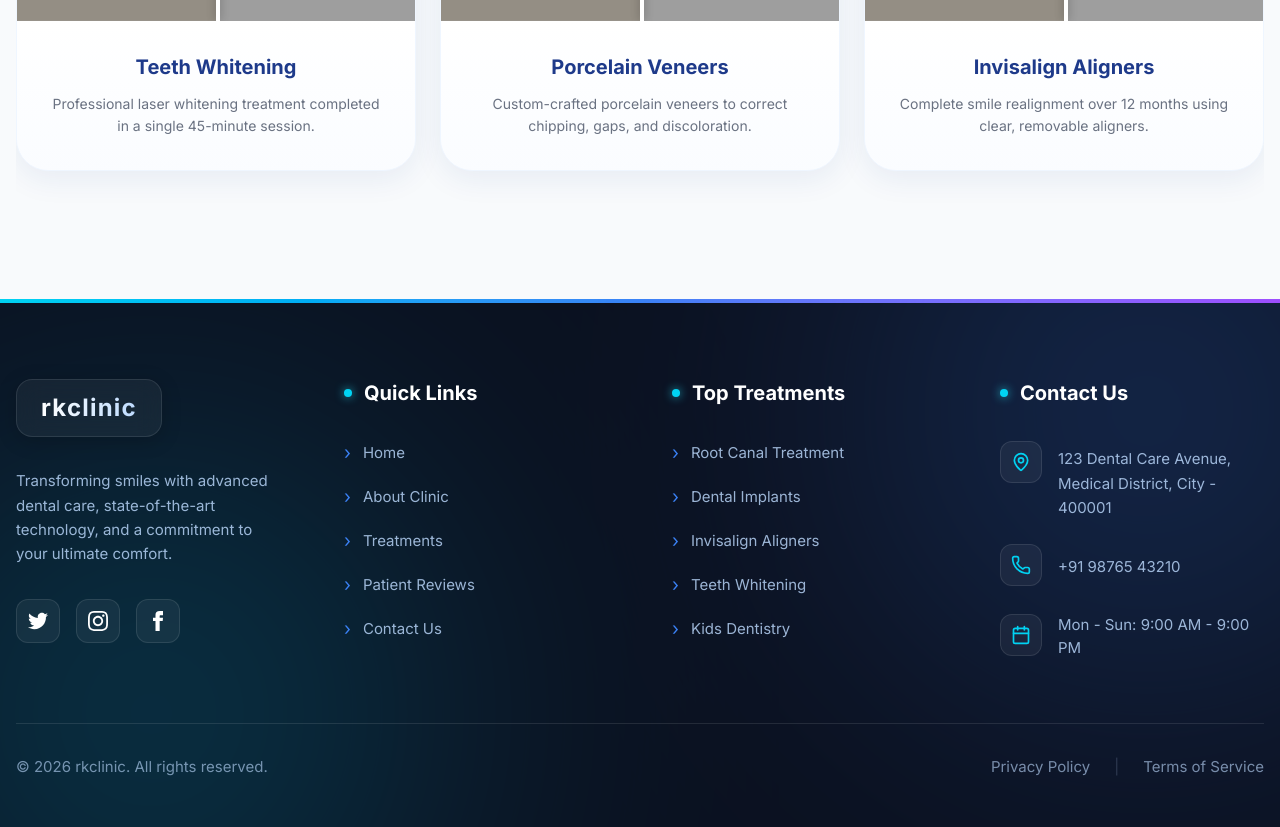
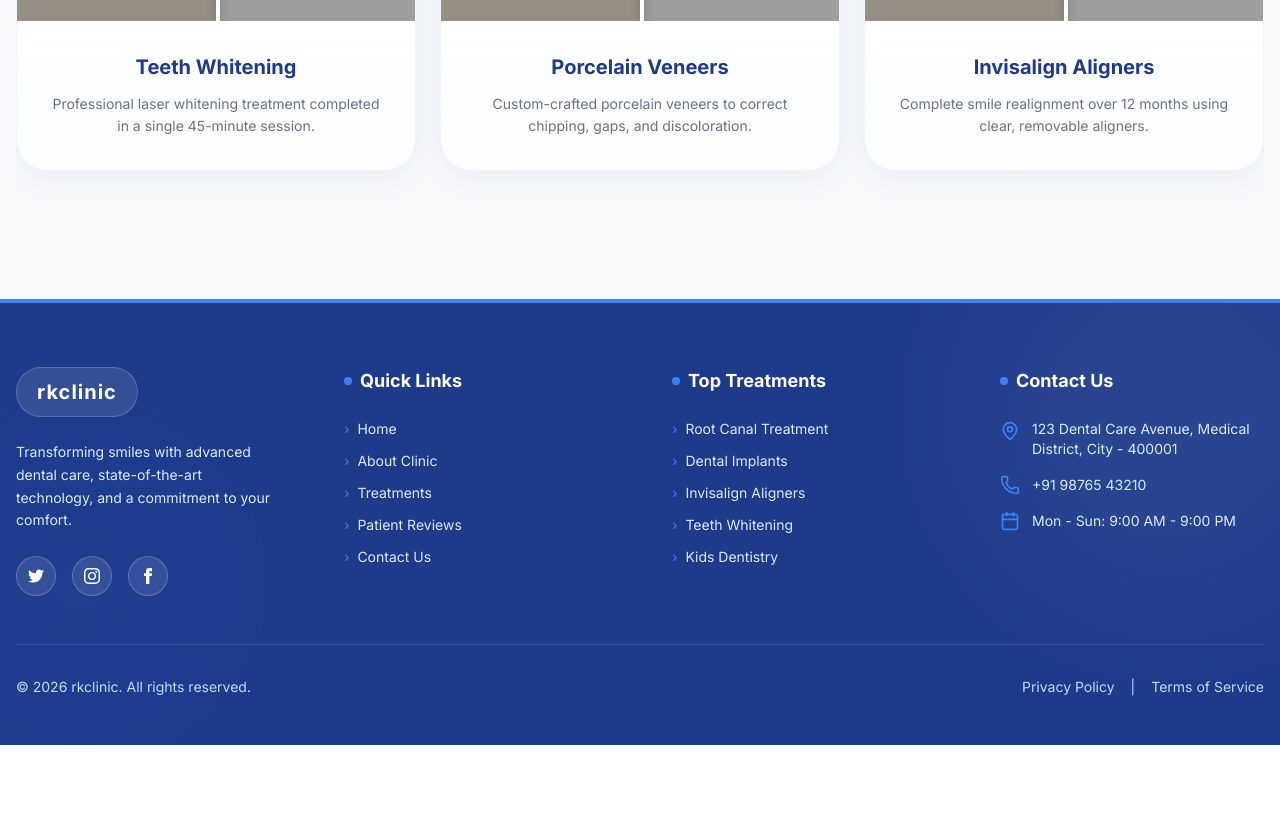
Before and after one commit to khusshis/dental, a React (Vite) app: page / in a window 1280 px wide. Shown: the part 3100-3927 px from the top of the page. After the commit the page ends 3845 px from the top, so only its background shows below. Built offline with nearby package versions, Linux system fonts and the light colour scheme; grey boxes are pictures that could not be loaded.

Commit message:
Make footer subtle and clean

```diff
--- a/src/App.tsx
+++ b/src/App.tsx
@@ -827,123 +827,106 @@ export default function App() {
         </div>
       </section>
       {/* Footer */}
-      <footer className="bg-[#0b1120] text-white pt-20 pb-28 md:pb-12 relative overflow-hidden">
-        {/* Animated Gradient Border Top */}
-        <div className="absolute top-0 left-0 right-0 h-1 bg-gradient-to-r from-cyan-400 via-[#3b82f6] to-purple-500"></div>
-
-        {/* Animated decorative subtle pattern */}
-        <div className="absolute top-0 left-0 w-full h-full opacity-20 pointer-events-none">
-          <motion.div
-            animate={{ scale: [1, 1.2, 1], x: [0, 50, 0], y: [0, 30, 0] }}
-            transition={{ duration: 15, repeat: Infinity, ease: "easeInOut" }}
-            className="absolute -top-40 -right-20 w-[500px] h-[500px] rounded-full bg-[#3b82f6] blur-[120px]"
-          ></motion.div>
-          <motion.div
-            animate={{ scale: [1, 1.3, 1], x: [0, -40, 0], y: [0, -50, 0] }}
-            transition={{ duration: 20, repeat: Infinity, ease: "easeInOut" }}
-            className="absolute -bottom-40 -left-20 w-[500px] h-[500px] rounded-full bg-cyan-500 blur-[120px]"
-          ></motion.div>
+      <footer className="bg-[#1e3a8a] text-white pt-16 pb-24 md:pb-12 border-t-4 border-[#3b82f6] relative overflow-hidden">
+        {/* Decorative subtle pattern */}
+        <div className="absolute top-0 left-0 w-full h-full opacity-5 pointer-events-none">
+          <div className="absolute -top-20 -right-20 w-96 h-96 rounded-full bg-white blur-3xl"></div>
+          <div className="absolute bottom-0 -left-20 w-80 h-80 rounded-full bg-[#3b82f6] blur-3xl"></div>
         </div>
 
         <div className="max-w-[1400px] mx-auto px-4 relative z-10">
-          <div className="grid grid-cols-1 md:grid-cols-2 lg:grid-cols-4 gap-12 lg:gap-16 mb-16">
+          <div className="grid grid-cols-1 md:grid-cols-2 lg:grid-cols-4 gap-12 lg:gap-16 mb-12">
             {/* Brand Column */}
             <motion.div
-              initial={{ opacity: 0, y: 30 }}
+              initial={{ opacity: 0, y: 20 }}
               whileInView={{ opacity: 1, y: 0 }}
               viewport={{ once: true }}
-              transition={{ duration: 0.6 }}
+              transition={{ duration: 0.5 }}
             >
-              <div className="flex items-center gap-2 bg-white/5 backdrop-blur-md w-max px-6 py-3 rounded-2xl mb-8 border border-white/10 shadow-[0_4px_20px_rgba(0,0,0,0.2)]">
-                <span className="text-2xl font-black tracking-wider text-transparent bg-clip-text bg-gradient-to-r from-white to-blue-200">rkclinic</span>
+              <div className="flex items-center gap-2 bg-white/10 w-max px-5 py-2.5 rounded-full mb-6 border border-white/20">
+                <span className="text-xl font-bold tracking-wider text-white">rkclinic</span>
               </div>
-              <p className="text-blue-200/80 text-[15px] leading-relaxed mb-8">
-                Transforming smiles with advanced dental care, state-of-the-art technology, and a commitment to your ultimate comfort.
+              <p className="text-blue-100 text-sm leading-relaxed mb-6">
+                Transforming smiles with advanced dental care, state-of-the-art technology, and a commitment to your comfort.
               </p>
               <div className="flex gap-4">
-                <motion.a whileHover={{ scale: 1.15, y: -4 }} whileTap={{ scale: 0.95 }} href="#" className="w-11 h-11 rounded-xl bg-white/5 flex items-center justify-center hover:bg-[#3b82f6] hover:shadow-[0_0_20px_rgba(59,130,246,0.5)] transition-all border border-white/10">
-                  <svg className="w-5 h-5 fill-current" viewBox="0 0 24 24"><path d="M24 4.557c-.883.392-1.832.656-2.828.775 1.017-.609 1.798-1.574 2.165-2.724-.951.564-2.005.974-3.127 1.195-.897-.957-2.178-1.555-3.594-1.555-3.179 0-5.515 2.966-4.797 6.045-4.091-.205-7.719-2.165-10.148-5.144-1.29 2.213-.669 5.108 1.523 6.574-.806-.026-1.566-.247-2.229-.616-.054 2.281 1.581 4.415 3.949 4.89-.693.188-1.452.232-2.224.084.626 1.956 2.444 3.379 4.6 3.419-2.07 1.623-4.678 2.348-7.29 2.04 2.179 1.397 4.768 2.212 7.548 2.212 9.142 0 14.307-7.721 13.995-14.646.962-.695 1.797-1.562 2.457-2.549z"/></svg>
-                </motion.a>
-                <motion.a whileHover={{ scale: 1.15, y: -4 }} whileTap={{ scale: 0.95 }} href="#" className="w-11 h-11 rounded-xl bg-white/5 flex items-center justify-center hover:bg-[#3b82f6] hover:shadow-[0_0_20px_rgba(59,130,246,0.5)] transition-all border border-white/10">
-                  <svg className="w-5 h-5 fill-current" viewBox="0 0 24 24"><path d="M12 2.163c3.204 0 3.584.012 4.85.07 3.252.148 4.771 1.691 4.919 4.919.058 1.265.069 1.645.069 4.849 0 3.205-.012 3.584-.069 4.849-.149 3.225-1.664 4.771-4.919 4.919-1.266.058-1.644.07-4.85.07-3.204 0-3.584-.012-4.849-.07-3.26-.149-4.771-1.699-4.919-4.92-.058-1.265-.07-1.644-.07-4.849 0-3.204.013-3.583.07-4.849.149-3.227 1.664-4.771 4.919-4.919 1.266-.057 1.645-.069 4.849-.069zm0-2.163c-3.259 0-3.667.014-4.947.072-4.358.2-6.78 2.618-6.98 6.98-.059 1.281-.073 1.689-.073 4.948 0 3.259.014 3.668.072 4.948.2 4.358 2.618 6.78 6.98 6.98 1.281.058 1.689.072 4.948.072 3.259 0 3.668-.014 4.948-.072 4.354-.2 6.782-2.618 6.979-6.98.059-1.28.073-1.689.073-4.948 0-3.259-.014-3.667-.072-4.947-.196-4.354-2.617-6.78-6.979-6.98-1.281-.059-1.69-.073-4.949-.073zm0 5.838c-3.403 0-6.162 2.759-6.162 6.162s2.759 6.163 6.162 6.163 6.162-2.759 6.162-6.163c0-3.403-2.759-6.162-6.162-6.162zm0 10.162c-2.209 0-4-1.79-4-4 0-2.209 1.791-4 4-4s4 1.791 4 4c0 2.21-1.791 4-4 4zm6.406-11.845c-.796 0-1.441.645-1.441 1.44s.645 1.44 1.441 1.44c.795 0 1.439-.645 1.439-1.44s-.644-1.44-1.439-1.44z"/></svg>
-                </motion.a>
-                <motion.a whileHover={{ scale: 1.15, y: -4 }} whileTap={{ scale: 0.95 }} href="#" className="w-11 h-11 rounded-xl bg-white/5 flex items-center justify-center hover:bg-[#3b82f6] hover:shadow-[0_0_20px_rgba(59,130,246,0.5)] transition-all border border-white/10">
-                  <svg className="w-5 h-5 fill-current" viewBox="0 0 24 24"><path d="M9 8h-3v4h3v12h5v-12h3.642l.358-4h-4v-1.667c0-.955.192-1.333 1.115-1.333h2.885v-5h-3.808c-3.596 0-5.192 1.583-5.192 4.615v3.385z"/></svg>
-                </motion.a>
+                <a href="#" className="w-10 h-10 rounded-full bg-white/10 flex items-center justify-center hover:bg-[#3b82f6] transition-colors border border-white/20">
+                  <svg className="w-4 h-4 fill-current" viewBox="0 0 24 24"><path d="M24 4.557c-.883.392-1.832.656-2.828.775 1.017-.609 1.798-1.574 2.165-2.724-.951.564-2.005.974-3.127 1.195-.897-.957-2.178-1.555-3.594-1.555-3.179 0-5.515 2.966-4.797 6.045-4.091-.205-7.719-2.165-10.148-5.144-1.29 2.213-.669 5.108 1.523 6.574-.806-.026-1.566-.247-2.229-.616-.054 2.281 1.581 4.415 3.949 4.89-.693.188-1.452.232-2.224.084.626 1.956 2.444 3.379 4.6 3.419-2.07 1.623-4.678 2.348-7.29 2.04 2.179 1.397 4.768 2.212 7.548 2.212 9.142 0 14.307-7.721 13.995-14.646.962-.695 1.797-1.562 2.457-2.549z"/></svg>
+                </a>
+                <a href="#" className="w-10 h-10 rounded-full bg-white/10 flex items-center justify-center hover:bg-[#3b82f6] transition-colors border border-white/20">
+                  <svg className="w-4 h-4 fill-current" viewBox="0 0 24 24"><path d="M12 2.163c3.204 0 3.584.012 4.85.07 3.252.148 4.771 1.691 4.919 4.919.058 1.265.069 1.645.069 4.849 0 3.205-.012 3.584-.069 4.849-.149 3.225-1.664 4.771-4.919 4.919-1.266.058-1.644.07-4.85.07-3.204 0-3.584-.012-4.849-.07-3.26-.149-4.771-1.699-4.919-4.92-.058-1.265-.07-1.644-.07-4.849 0-3.204.013-3.583.07-4.849.149-3.227 1.664-4.771 4.919-4.919 1.266-.057 1.645-.069 4.849-.069zm0-2.163c-3.259 0-3.667.014-4.947.072-4.358.2-6.78 2.618-6.98 6.98-.059 1.281-.073 1.689-.073 4.948 0 3.259.014 3.668.072 4.948.2 4.358 2.618 6.78 6.98 6.98 1.281.058 1.689.072 4.948.072 3.259 0 3.668-.014 4.948-.072 4.354-.2 6.782-2.618 6.979-6.98.059-1.28.073-1.689.073-4.948 0-3.259-.014-3.667-.072-4.947-.196-4.354-2.617-6.78-6.979-6.98-1.281-.059-1.69-.073-4.949-.073zm0 5.838c-3.403 0-6.162 2.759-6.162 6.162s2.759 6.163 6.162 6.163 6.162-2.759 6.162-6.163c0-3.403-2.759-6.162-6.162-6.162zm0 10.162c-2.209 0-4-1.79-4-4 0-2.209 1.791-4 4-4s4 1.791 4 4c0 2.21-1.791 4-4 4zm6.406-11.845c-.796 0-1.441.645-1.441 1.44s.645 1.44 1.441 1.44c.795 0 1.439-.645 1.439-1.44s-.644-1.44-1.439-1.44z"/></svg>
+                </a>
+                <a href="#" className="w-10 h-10 rounded-full bg-white/10 flex items-center justify-center hover:bg-[#3b82f6] transition-colors border border-white/20">
+                  <svg className="w-4 h-4 fill-current" viewBox="0 0 24 24"><path d="M9 8h-3v4h3v12h5v-12h3.642l.358-4h-4v-1.667c0-.955.192-1.333 1.115-1.333h2.885v-5h-3.808c-3.596 0-5.192 1.583-5.192 4.615v3.385z"/></svg>
+                </a>
               </div>
             </motion.div>
 
             {/* Quick Links */}
             <motion.div
-              initial={{ opacity: 0, y: 30 }}
+              initial={{ opacity: 0, y: 20 }}
               whileInView={{ opacity: 1, y: 0 }}
               viewport={{ once: true }}
-              transition={{ duration: 0.6, delay: 0.1 }}
+              transition={{ duration: 0.5, delay: 0.1 }}
             >
-              <h4 className="text-xl font-bold mb-8 text-white flex items-center gap-3">
-                <span className="w-2 h-2 bg-cyan-400 rounded-full shadow-[0_0_10px_rgba(34,211,238,0.8)]"></span> Quick Links
+              <h4 className="text-lg font-bold mb-6 text-white flex items-center gap-2">
+                <span className="w-2 h-2 bg-[#3b82f6] rounded-full"></span> Quick Links
               </h4>
-              <ul className="space-y-4">
+              <ul className="space-y-3">
                 {['Home', 'About Clinic', 'Treatments', 'Patient Reviews', 'Contact Us'].map((item) => (
-                  <motion.li key={item} whileHover={{ x: 5 }}>
-                    <a href="#" className="text-blue-200/80 hover:text-cyan-400 transition-colors flex items-center gap-3 text-[15px]">
-                      <span className="text-[#3b82f6] text-lg">›</span> {item}
+                  <li key={item}>
+                    <a href="#" className="text-blue-100 hover:text-white hover:pl-2 transition-all flex items-center gap-2 text-sm">
+                      <span className="text-[#3b82f6]">›</span> {item}
                     </a>
-                  </motion.li>
+                  </li>
                 ))}
               </ul>
             </motion.div>
 
             {/* Treatments */}
             <motion.div
-              initial={{ opacity: 0, y: 30 }}
+              initial={{ opacity: 0, y: 20 }}
               whileInView={{ opacity: 1, y: 0 }}
               viewport={{ once: true }}
-              transition={{ duration: 0.6, delay: 0.2 }}
+              transition={{ duration: 0.5, delay: 0.2 }}
             >
-              <h4 className="text-xl font-bold mb-8 text-white flex items-center gap-3">
-                <span className="w-2 h-2 bg-cyan-400 rounded-full shadow-[0_0_10px_rgba(34,211,238,0.8)]"></span> Top Treatments
+              <h4 className="text-lg font-bold mb-6 text-white flex items-center gap-2">
+                <span className="w-2 h-2 bg-[#3b82f6] rounded-full"></span> Top Treatments
               </h4>
-              <ul className="space-y-4">
+              <ul className="space-y-3">
                 {['Root Canal Treatment', 'Dental Implants', 'Invisalign Aligners', 'Teeth Whitening', 'Kids Dentistry'].map((item) => (
-                  <motion.li key={item} whileHover={{ x: 5 }}>
-                    <a href="#" className="text-blue-200/80 hover:text-cyan-400 transition-colors flex items-center gap-3 text-[15px]">
-                      <span className="text-[#3b82f6] text-lg">›</span> {item}
+                  <li key={item}>
+                    <a href="#" className="text-blue-100 hover:text-white hover:pl-2 transition-all flex items-center gap-2 text-sm">
+                      <span className="text-[#3b82f6]">›</span> {item}
                     </a>
-                  </motion.li>
+                  </li>
                 ))}
               </ul>
             </motion.div>
 
             {/* Contact Info */}
             <motion.div
-              initial={{ opacity: 0, y: 30 }}
+              initial={{ opacity: 0, y: 20 }}
               whileInView={{ opacity: 1, y: 0 }}
               viewport={{ once: true }}
-              transition={{ duration: 0.6, delay: 0.3 }}
+              transition={{ duration: 0.5, delay: 0.3 }}
             >
-              <h4 className="text-xl font-bold mb-8 text-white flex items-center gap-3">
-                <span className="w-2 h-2 bg-cyan-400 rounded-full shadow-[0_0_10px_rgba(34,211,238,0.8)]"></span> Contact Us
+              <h4 className="text-lg font-bold mb-6 text-white flex items-center gap-2">
+                <span className="w-2 h-2 bg-[#3b82f6] rounded-full"></span> Contact Us
               </h4>
-              <ul className="space-y-6">
-                <motion.li whileHover={{ x: 5 }} className="flex items-start gap-4 text-blue-200/80 text-[15px] group">
-                  <div className="p-2.5 rounded-xl bg-white/5 group-hover:bg-[#3b82f6]/20 transition-colors border border-white/10 mt-0.5">
-                    <MapPin className="w-5 h-5 text-cyan-400" />
-                  </div>
-                  <span className="pt-2 leading-relaxed">123 Dental Care Avenue, Medical District, City - 400001</span>
-                </motion.li>
-                <motion.li whileHover={{ x: 5 }} className="flex items-center gap-4 text-blue-200/80 text-[15px] group">
-                  <div className="p-2.5 rounded-xl bg-white/5 group-hover:bg-[#3b82f6]/20 transition-colors border border-white/10">
-                    <Phone className="w-5 h-5 text-cyan-400" />
-                  </div>
-                  <span className="pt-1">+91 98765 43210</span>
-                </motion.li>
-                <motion.li whileHover={{ x: 5 }} className="flex items-center gap-4 text-blue-200/80 text-[15px] group">
-                  <div className="p-2.5 rounded-xl bg-white/5 group-hover:bg-[#3b82f6]/20 transition-colors border border-white/10">
-                    <Calendar className="w-5 h-5 text-cyan-400" />
-                  </div>
-                  <span className="pt-1">Mon - Sun: 9:00 AM - 9:00 PM</span>
-                </motion.li>
+              <ul className="space-y-4">
+                <li className="flex items-start gap-3 text-blue-100 text-sm">
+                  <MapPin className="w-5 h-5 text-[#3b82f6] shrink-0 mt-0.5" />
+                  <span>123 Dental Care Avenue, Medical District, City - 400001</span>
+                </li>
+                <li className="flex items-center gap-3 text-blue-100 text-sm">
+                  <Phone className="w-5 h-5 text-[#3b82f6] shrink-0" />
+                  <span>+91 98765 43210</span>
+                </li>
+                <li className="flex items-center gap-3 text-blue-100 text-sm">
+                  <Calendar className="w-5 h-5 text-[#3b82f6] shrink-0" />
+                  <span>Mon - Sun: 9:00 AM - 9:00 PM</span>
+                </li>
               </ul>
             </motion.div>
           </div>
@@ -953,14 +936,14 @@ export default function App() {
             initial={{ opacity: 0 }}
             whileInView={{ opacity: 1 }}
             viewport={{ once: true }}
-            transition={{ duration: 0.8, delay: 0.5 }}
-            className="pt-8 border-t border-white/10 flex flex-col md:flex-row justify-between items-center gap-6"
+            transition={{ duration: 0.8, delay: 0.4 }}
+            className="pt-8 border-t border-white/10 flex flex-col md:flex-row justify-between items-center gap-4"
           >
-            <p className="text-blue-200/60 text-[15px]">© 2026 rkclinic. All rights reserved.</p>
-            <div className="flex gap-6 text-[15px] text-blue-200/60">
-              <a href="#" className="hover:text-cyan-400 transition-colors">Privacy Policy</a>
-              <span className="opacity-30">|</span>
-              <a href="#" className="hover:text-cyan-400 transition-colors">Terms of Service</a>
+            <p className="text-blue-200 text-sm">© 2026 rkclinic. All rights reserved.</p>
+            <div className="flex gap-4 text-sm text-blue-200">
+              <a href="#" className="hover:text-white transition-colors">Privacy Policy</a>
+              <span>|</span>
+              <a href="#" className="hover:text-white transition-colors">Terms of Service</a>
             </div>
           </motion.div>
         </div>
```
